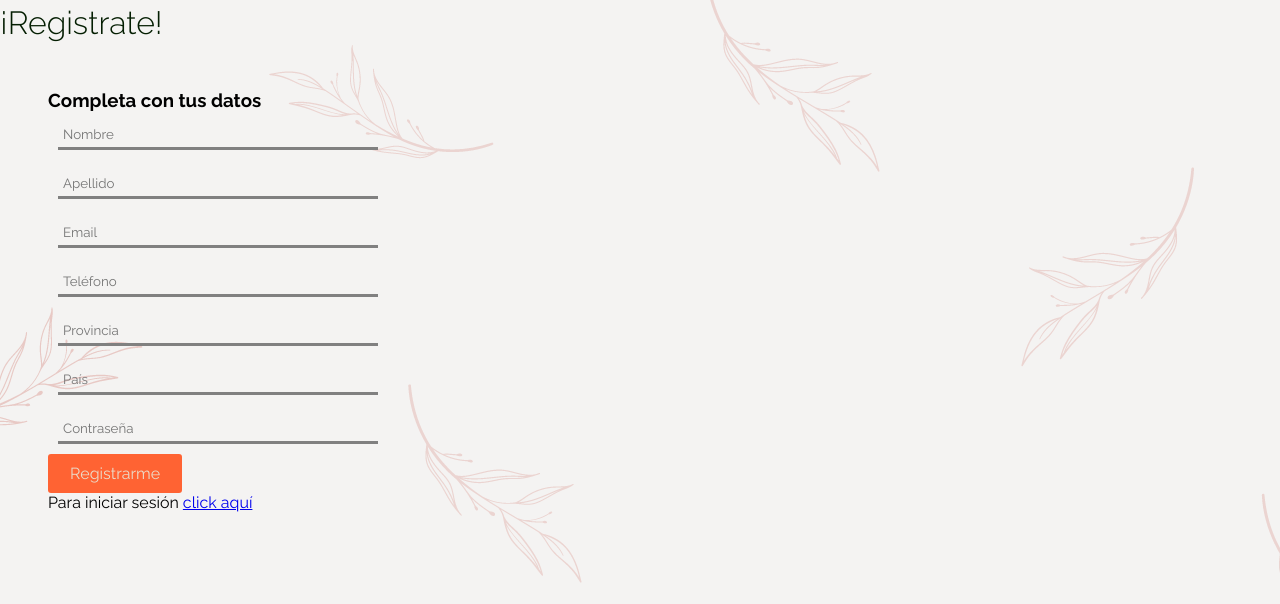
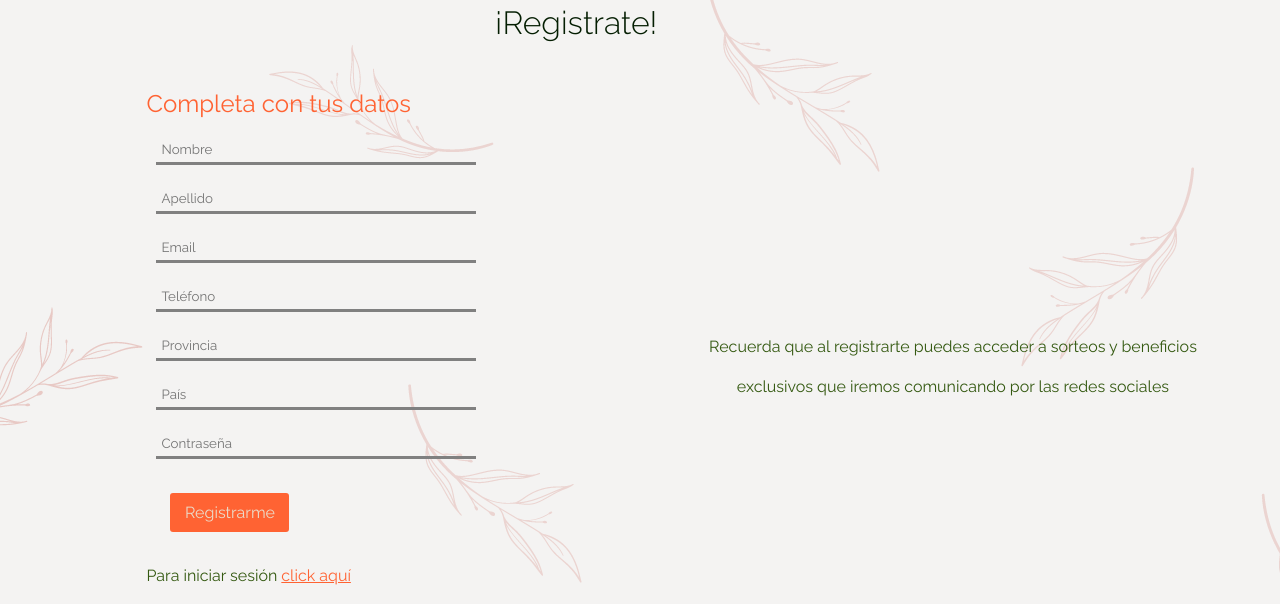
Before and after one commit to MaJiMart/proyectoFinalJS-Martinez, a plain HTML site: page pages/registro.html in a window 1280 px wide. Shown: the part 196-800 px from the top of the page. Drawn offline with Linux system fonts and the light colour scheme; a web font is replaced by a local one.

Commit message:
se agrega logica js, css y modifica html

```diff
--- a/js/login.js
+++ b/js/login.js
@@ -1,57 +1,30 @@
-const email = document.querySelector ("#emailLogin"),
-passLogin = document.querySelector ("#passLogin"),
-checkbox = document.querySelector ("#remember"),
-login = document.querySelector ("#btnLogin");
-
-console.log("hello1");
+const emailLogin = document.querySelector("#emailLogin"),
+    passLogin = document.querySelector("#passLogin"),
+    checkbox = document.querySelector("#remember"),
+    login = document.querySelector("#btnLogin");
 
 //Inicio de sesión
-function iniciar (user){
-    console.log(user);
-let buscarUsuarioMail = user.some(
-    usuario=> usuario.emailReg == email.value);
-let buscarUsuarioPass = user.some(
-    usuario=> usuario.passReg == passLogin.value);
-
-    console.log(buscarUsuarioMail);
-    console.log(buscarUsuarioPass);
-
-if (buscarUsuarioMail && buscarUsuarioPass){
-    window.location.href = "./pages/productos.html";
-    //window.location.assign("./pages/productos.html");
-}else{
-    document.querySelector ("#notfound").innerText = "El usuario no existe";
-}};
-
-/* function iniciar (user){
-    let buscarUsuario = user.find(usuario=>{
-        return usuario.emailReg == email.value && usuario.passReg == pass.value;
+function iniciar(user) {
+    console.log(user)
+    let buscarUsuario = user.find(usuario => {
+        return usuario.email == emailLogin.value && usuario.contraseña == passLogin.value;
     });
 
-    if (buscarUsuario){
-        //window.location.href = "./pages/productos.html";
-        window.location.assign("./pages/productos.html");
-    }else{
-        document.querySelector ("#notfound").innerText = "El usuario no existe";
-    }
-    } */
+    //if/else con operadores avanzados
+buscarUsuario ? window.location.assign("./pages/productos.html") : document.querySelector("#notfound").innerText = "El usuario no existe";
+};
 
-console.log("hello2");
 
 //Traer datos del Local Storage
-function recoverLS (){
-    let datos = JSON.parse(localStorage.getItem ("user"));
+function recoverLS() {
+    let datos = JSON.parse(localStorage.getItem("user"));
     return datos;
 };
 
 const usuariosLS = recoverLS();
 
-console.log("hello3");
-
 //Evento
-login.addEventListener("click",(e)=>{
+login.addEventListener("click", (e) => {
     e.preventDefault();
     iniciar(usuariosLS)
 });
-
-console.log("hello4");
--- a/js/pedidos.js
+++ b/js/pedidos.js
@@ -1,4 +1,4 @@
-/* const boxMates = document.querySelector(".boxMates"),
+const boxMates = document.querySelector(".boxMates"),
 boxCuencos = document.querySelector(".boxCuencos");
 
 const mates =[
@@ -21,10 +21,10 @@ const cuencos =[
         return el.nombre.includes(filtro);
     });
     return filtrado;
-} */
+}*/
 
 //Crear HTML
-/*function crearCard (array) {
+function crearCard (array) {
     let html;
     //Construir Card
     for (const mate of array) {
@@ -32,7 +32,7 @@ const cuencos =[
         `<div class="">
         <div class="cardMates">
             <img src="../assets/img/${mate.img}">
-            <span class="nombreMate">${mate.nombre.toUpperCase()}</span>
+            <span class="nombreMate">${mate.nombre}</span>
             <div class="precioMate">
                 <p>$${mate.precio}</p>
             </div>
@@ -49,4 +49,3 @@ const cuencos =[
 //llamar funcion
 crearCard(mates);
 crearCard(cuencos);
-*/
--- a/js/registro.js
+++ b/js/registro.js
@@ -1,21 +1,16 @@
-const userName = document.querySelector ("#campoNom"),
-lastname = document.querySelector ("#campoApe"),
-emailReg = document.querySelector ("#campoEmail"),
-phone = document.querySelector ("#campoTel"),
-town = document.querySelector ("#campoProv"),
-country = document.querySelector ("#campoPais"),
-passReg = document.querySelector ("#campoPass"),
-register = document.querySelector ("#btnRegistro");
+const userName = document.querySelector("#campoNom"),
+    lastname = document.querySelector("#campoApe"),
+    emailReg = document.querySelector("#campoEmail"),
+    phone = document.querySelector("#campoTel"),
+    town = document.querySelector("#campoProv"),
+    country = document.querySelector("#campoPais"),
+    passReg = document.querySelector("#campoPass"),
+    register = document.querySelector("#btnRegistro");
 
-
-//let usuarios (array profe)
 let user;
 
-if (localStorage.getItem("user")){
-    user=JSON.parse(localStorage.getItem("user"));
-}else{
-    user = []
-}
+//if/else con operadores avanzados
+localStorage.getItem("user") ? user = JSON.parse(localStorage.getItem("user")) : user = [];
 
 //Constructor de usuario
 class Usuario {
@@ -31,41 +26,26 @@ class Usuario {
     }
 }
 
-//El siguiente array queda fuera de uso.
-/* const arrayUsuarios = [];
-arrayUsuarios.push(new Usuario("SOLANA", "Martinez", "algun@email", "381 6987456", "Tucumán", "Argentina", 12345));
-arrayUsuarios.push(new Usuario("MAIA", "Juarez", "algun@email", "351 6877586", "Córdoba", "Argentina", 12345));
-arrayUsuarios.push(new Usuario("MARCO", "Bazan", "algun@email", "011 59897586", "Buenos Aires", "Argentina", 12345));
-arrayUsuarios.push(new Usuario("JULIAN", "Perez", "algun@email", "387 54936476", "Salta", "Argentina", 12345));
-arrayUsuarios.push(new Usuario("ARIEL", "Díaz", "algun@email", "381 65216476", "Tucumán", "Argentina", 12345));
-arrayUsuarios.push(new Usuario("ANA", "Medina", "algun@email", "261 65987476", "Mendoza", "Argentina", 12345));
-arrayUsuarios.push(new Usuario("LOURDES", "Fernandez", "algun@email", "379 65981457", "Corrientes", "Argentina", 12345));
-arrayUsuarios.push(new Usuario("JUAN", "Castro", "algun@email", "376 67521457", "Misiones", "Argentina", 12345));
-arrayUsuarios.push(new Usuario("SOFIA", "Teran", "algun@email", "388 65326557", "Jujuy", "Argentina", 12345));
-arrayUsuarios.push(new Usuario("AGUSTIN", "Marigliano", "algun@email", "385 69145557", "Santiago del Estero", "Argentina", 12345)); */
-
-//Validar campos vacios
-
-
-
 //Guardar usuario
-function saveUser (usuario){
+function saveUser(usuario) {
     return user.push(usuario)
 }
 
 //Guardar en local storage
-function guardarEnStorage (elemento){
-    return localStorage.setItem ("user", JSON.stringify(elemento))
+function guardarEnStorage(elemento) {
+    return localStorage.setItem("user", JSON.stringify(elemento))
 }
 
 //Evento
-register.addEventListener("click",(e)=>{
+register.addEventListener("click", (e) => {
     e.preventDefault();
 
-    let newUser = new Usuario (userName.value, lastname.value, emailReg.value, phone.value, town.value, country.value, passReg.value);
+    let newUser = new Usuario(userName.value, lastname.value, emailReg.value, phone.value, town.value, country.value, passReg.value);
 
     console.log(newUser);
 
     saveUser(newUser);
-    guardarEnStorage (user);
-})
+    guardarEnStorage(user);
+
+    document.querySelector("#exitoso").innerText = "¡Gracias por haberte registrado!"
+});
--- a/pages/registro.html
+++ b/pages/registro.html
@@ -22,7 +22,7 @@
 </head>
 
 <body>
-    <div class="estructuraContactame">
+    <div class="estructuraRegistro">
         <header>
             <div>
                 <a href="../index.html"><img src="../assets/img/munayTerracota.png" alt="logo munay"></a>
@@ -43,7 +43,7 @@
                 </ul>
             </nav>
         </header>
-        <main>
+        <main class="registro">
             <h2>¡Registrate!</h2>
             <section>
                 <!--formulario de registro-->
@@ -75,6 +75,10 @@
                         <p>Para iniciar sesión <a href="../index.html">click aquí</a></p>
                     </form>
                 </div>
+                <div class="beneficios">
+                    <p id="exitoso"></p>
+                    <p>Recuerda que al registrarte puedes acceder a sorteos y beneficios exclusivos que iremos comunicando por las redes sociales</p>
+                </div>
             </section>
         </main>
         <footer>
--- a/scss/components/_boxes.scss
+++ b/scss/components/_boxes.scss
@@ -15,39 +15,45 @@ main {
     height: 50vh;
     width: 90vw;
 
-    .bienvenidos{
+    .bienvenidos {
         display: flex;
         align-items: center;
         flex-direction: column;
         width: 65%;
         height: 80%;
-        .btnPedidos{
+
+        .btnPedidos {
             width: 50vw;
             display: flex;
             justify-content: center;
         }
     }
-    .formulario#acceso{
+
+    .formulario#acceso {
         display: flex;
         flex-direction: column;
         justify-content: center;
         align-items: center;
         width: 30%;
         height: 80%;
-        h2{
+
+        h2 {
             margin-bottom: 3vh;
         }
-        form div{
+
+        form div {
             display: flex;
             justify-content: center;
             margin-bottom: 1.5vh;
         }
     }
-        input#btnLogin{
+
+    input#btnLogin {
         align-items: center;
         margin: 1.5vh 0vh 1.5vh 0vh;
     }
-        p{
+
+    p {
         display: flex;
         justify-content: center;
     }
@@ -89,7 +95,8 @@ main {
             flex-direction: column;
             justify-content: space-between;
             align-items: center;
-            img{
+
+            img {
                 border-radius: 10px;
             }
         }
@@ -98,9 +105,11 @@ main {
 
 .cuencos {
     @extend .mates;
-    .boxCuencos{
+
+    .boxCuencos {
         @extend .boxMates;
-        .cardCuencos{
+
+        .cardCuencos {
             @extend .cardMates;
         }
     }
@@ -140,3 +149,38 @@ main {
         }
     }
 }
+
+.registro {
+
+    h2 {
+        display: flex;
+        justify-content: center;
+    }
+
+    section {
+        display: flex;
+        flex-direction: row;
+        align-items: center;
+        .formulario{
+            display: flex;
+            flex-direction: column;
+            justify-content: center;
+            align-items: center;
+            #btnRegistro{
+                margin: 1.5rem
+            }
+        }
+        .beneficios{
+            width: 40vw;
+            height: 40vh;
+            margin-left: 5vw;
+            display: flex;
+            justify-content: center;
+            align-items: center;
+            flex-direction: column;
+            p{
+                margin-top: 3vh;
+            }
+        }
+    }
+}
--- a/scss/components/_buttons.scss
+++ b/scss/components/_buttons.scss
@@ -38,7 +38,7 @@
         }
     }
     #btnRegistro{
-        width: 25%;
+        width: 35%;
         padding: 10px;
         font-size: 16px;
         border: none;
@@ -72,3 +72,19 @@
         }
     }
 }
+
+.btnComprar{
+    padding: 10px;
+        font-size: 16px;
+        border: none;
+        outline: 0;
+        background: $jazzy;
+        color: $light;
+        border-radius: 5px;
+        cursor: pointer;
+        transition: all 300ms ease;
+
+        &:hover {
+            background: $hoversend;
+        }
+}
--- a/scss/components/_texts.scss
+++ b/scss/components/_texts.scss
@@ -1,11 +1,13 @@
 /*index html*/
-.mainIndex{
-    span{
+.mainIndex {
+    span {
         font-size: 1rem;
     }
-    p{
+
+    p {
         font-size: 0.8rem;
-        a{
+
+        a {
             margin-left: 0.1rem;
             color: $jazzy;
         }
@@ -61,3 +63,33 @@
         line-height: 2.5rem;
     }
 }
+
+/*registro.html*/
+.registro {
+    .formulario {
+        p {
+            color: $text;
+            font-size: 1rem;
+            line-height: 2.5rem;
+            a{
+                color: $jazzy;
+            }
+        }
+    }
+
+    .beneficios {
+        p {
+            color: $text;
+            text-align: center;
+            font-size: 1rem;
+            line-height: 2.5rem;
+
+        }
+
+        #exitoso {
+            color: $jazzy;
+            text-align: center;
+            font-size: 3rem;
+        }
+    }
+}
--- a/scss/components/_tittles.scss
+++ b/scss/components/_tittles.scss
@@ -33,8 +33,9 @@ h2 {
         align-items: center;
         justify-content: center;
     }
-    #acceso{
-        h2{
+
+    #acceso {
+        h2 {
             font-size: 1.5rem;
         }
     }
@@ -45,9 +46,10 @@ h2 {
 }
 
 .sabias {
-    h1{
+    h1 {
         width: 90vw;
     }
+
     h2 {
         width: 90vw;
         padding: 1rem;
@@ -99,3 +101,16 @@ h2 {
         }
     }
 }
+
+.registro {
+    section {
+        .formulario {
+            h3 {
+                font-size: 1.5rem;
+                margin-bottom: 1vh;
+                font-weight: 400;
+                color: $jazzy;
+            }
+        }
+    }
+}
--- a/scss/layout/_grids.scss
+++ b/scss/layout/_grids.scss
@@ -37,3 +37,10 @@
                          "footer";
     grid-template-rows: 0.5fr 3fr 0.5fr;
 }
+.estructuraRegistro {
+    display: grid;
+    grid-template-areas: "header"
+                         "main"
+                         "footer";
+    grid-template-rows: 0.5fr 3fr 0.5fr;
+}
```
Also changed, not shown: index.html (+3 -3 lines), pages/productos.html (+3 -3 lines), scss/style.css, 1 other file. Lines whose indentation alone changed are shown as unchanged.
